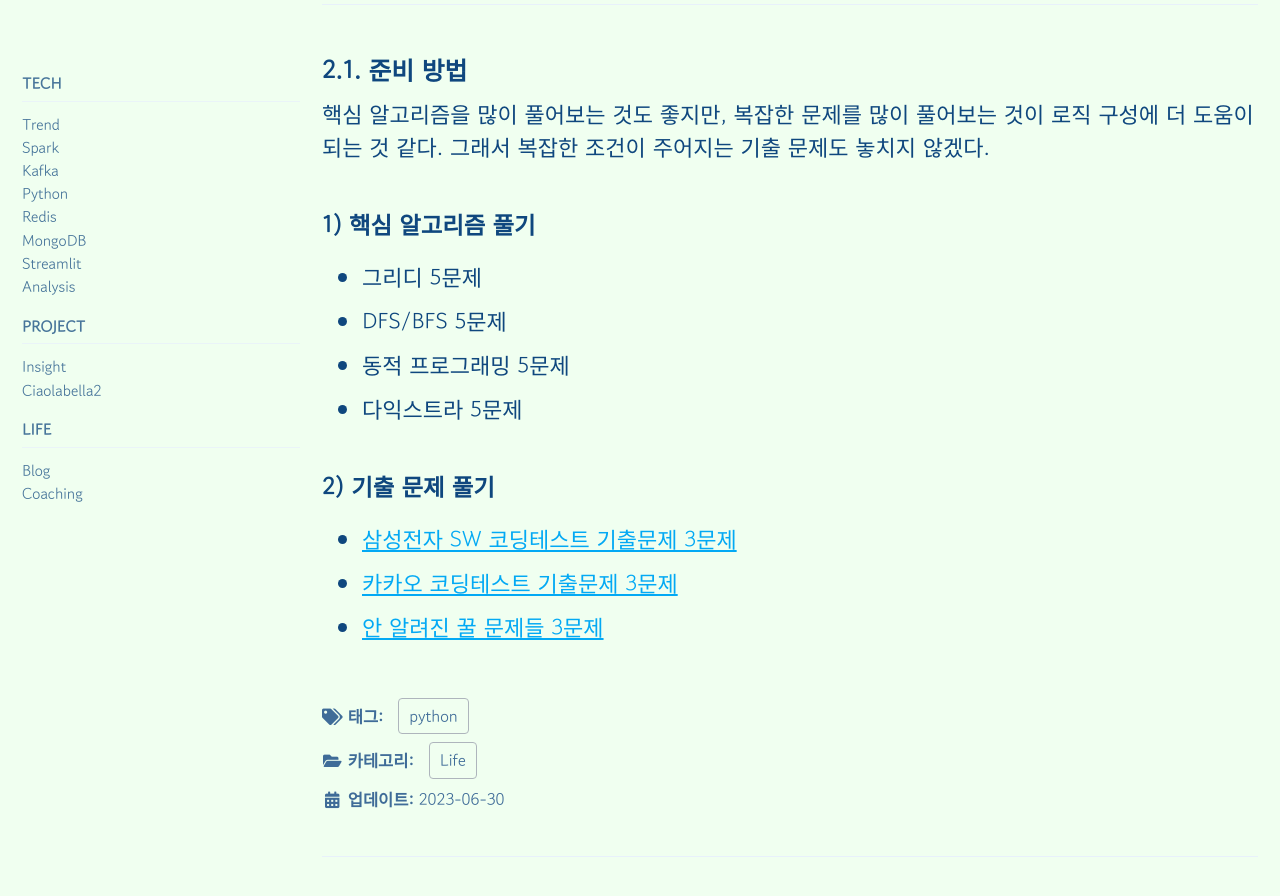
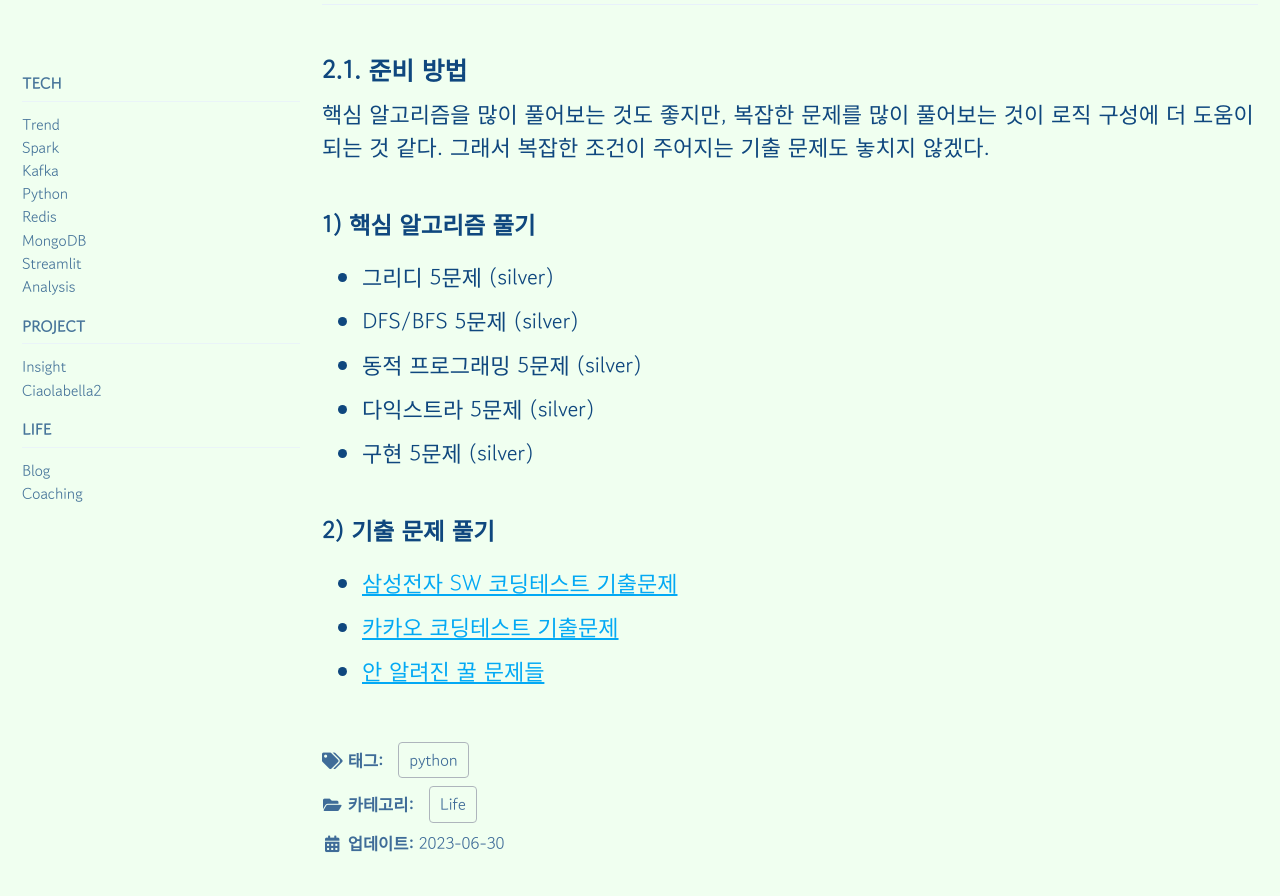
Before and after one commit to hanalog/hanalog.github.io, a Jekyll site: the page built from _posts/2023-06-30-python-03.md, in a window 1280 px wide and 900 px high, scrolled down 2292 px. Shown: the top 896 px of the window. Built offline with Jekyll 4.4.1, drawn with Linux system fonts in a browser that asks for light colours; cached includes are drawn as plain includes.

Commit message:
Complete python post 03

```diff
--- a/_posts/2023-06-30-python-03.md
+++ b/_posts/2023-06-30-python-03.md
@@ -56,13 +56,14 @@ classes : wide
 
 #### 1) 핵심 알고리즘 풀기
 
-- 그리디 5문제
-- DFS/BFS 5문제
-- 동적 프로그래밍 5문제
-- 다익스트라 5문제
+- 그리디 5문제 (silver)
+- DFS/BFS 5문제 (silver)
+- 동적 프로그래밍 5문제 (silver)
+- 다익스트라 5문제 (silver)
+- 구현 5문제 (silver)
 
 #### 2) 기출 문제 풀기
 
-- [삼성전자 SW 코딩테스트 기출문제 3문제](https://www.acmicpc.net/workbook/view/1152)
-- [카카오 코딩테스트 기출문제 3문제](https://school.programmers.co.kr/learn/challenges?order=acceptance_desc&statuses=unsolved&languages=python3&page=1&partIds=37527)
-- [안 알려진 꿀 문제들 3문제](https://www.acmicpc.net/workbook/view/4357)
+- [삼성전자 SW 코딩테스트 기출문제](https://www.acmicpc.net/workbook/view/1152)
+- [카카오 코딩테스트 기출문제](https://school.programmers.co.kr/learn/challenges?order=acceptance_desc&statuses=unsolved&languages=python3&page=1&partIds=37527)
+- [안 알려진 꿀 문제들](https://www.acmicpc.net/workbook/view/4357)
```
